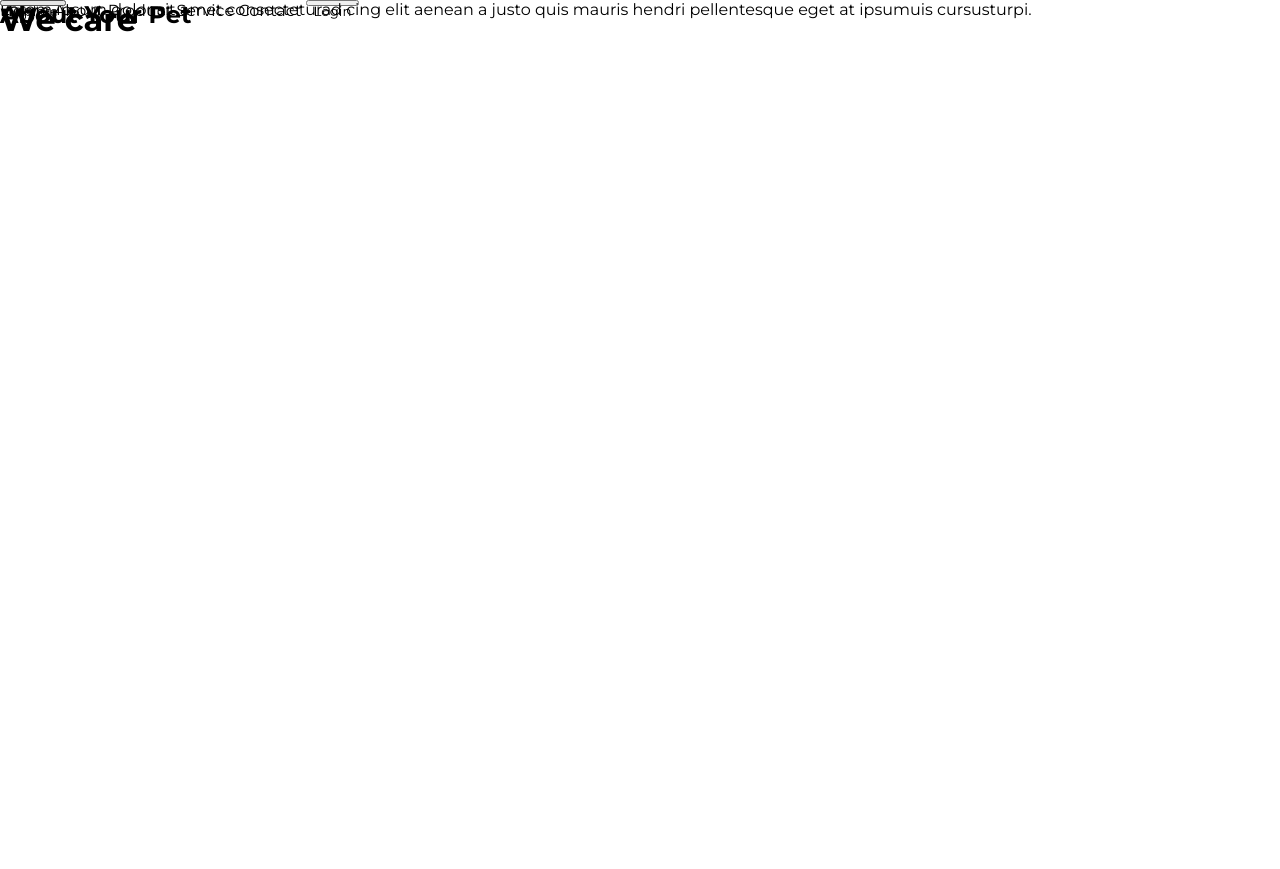
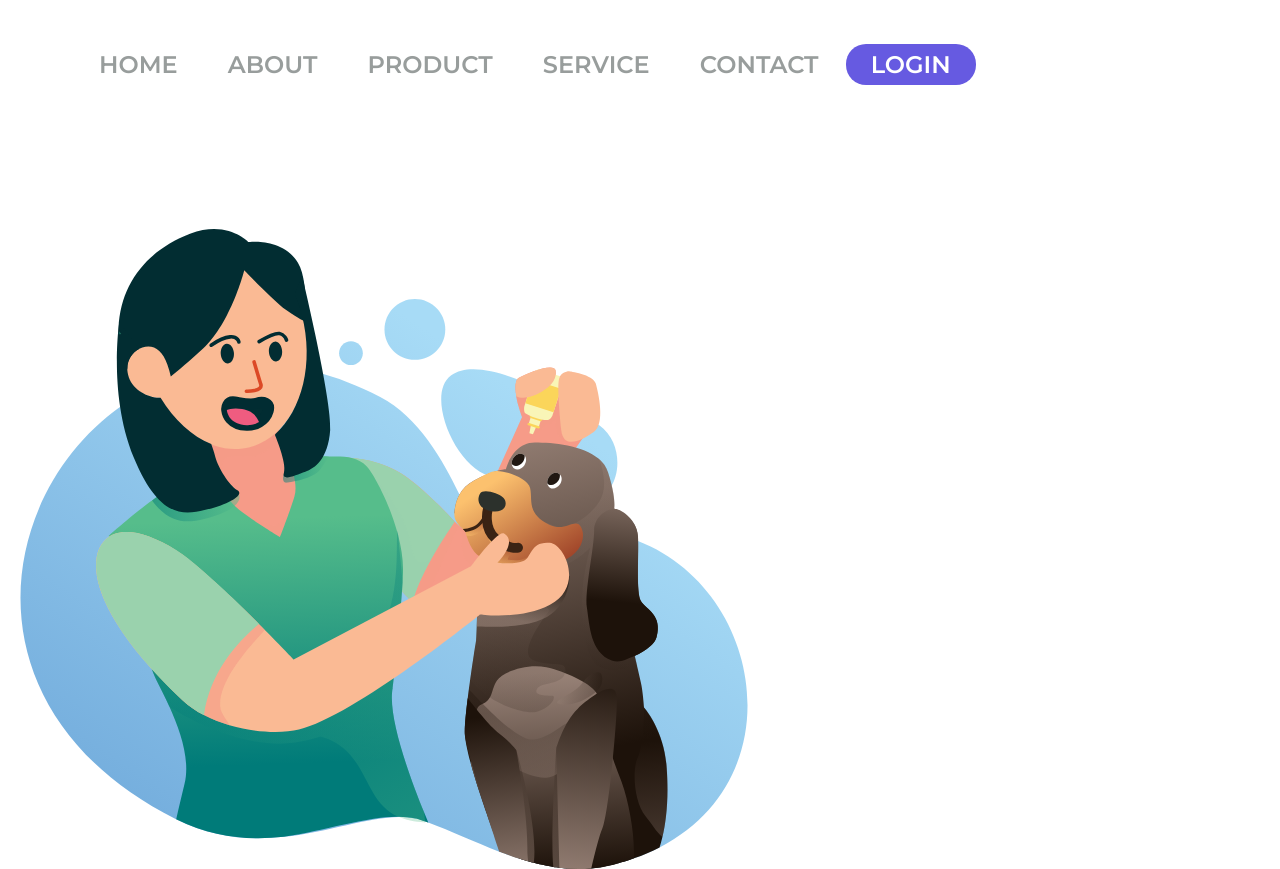
Before and after one commit to Matheus-Guerreiro/Veterinary, a plain HTML site: page index.html in a window 1280 px wide. Shown: the top 869 px of the page. Before the commit the page ends 800 px from the top, so only its background shows below. Drawn offline with Linux system fonts and the light colour scheme.

Commit message:
Modified css.

```diff
--- a/index.html
+++ b/index.html
@@ -14,12 +14,12 @@
 
 <body>
     <div class="navbar">
-        <a>Home</a>
-        <a>About</a>
-        <a>Product</a>
-        <a>Service</a>
-        <a>Contact</a>
-        <button class="button-login">Login</button>
+        <a class="link-navbar">HOME</a>
+        <a class="link-navbar">ABOUT</a>
+        <a class="link-navbar">PRODUCT</a>
+        <a class="link-navbar">SERVICE</a>
+        <a class="link-navbar">CONTACT</a>
+        <button class="button-login">LOGIN</button>
     </div>
     <div class="conatiner">
         <div class="column1">
--- a/styles.css
+++ b/styles.css
@@ -1,6 +1,51 @@
-*{
+* {
     font-family: 'Montserrat', sans-serif;
     margin: 0;
-    height: 0;
+    padding: 0;
     box-sizing: border-box;
 }
+
+.navbar {
+    margin: 44px 0px 144px 76px;
+}
+
+.link-navbar {
+    width: 79px;
+    height: 29px;
+    margin: 0 23px;
+    font-weight: 600;
+    font-size: 24px;
+    line-height: 29px;
+    color: #989D9C;
+    cursor: pointer;
+}
+
+.link-navbar:hover{
+    color: #676868;
+}
+
+.button-login {
+    width: 130px;
+    height: 41px;
+    border: none;
+    border-radius: 20px;
+    background: #665AE1;
+    font-weight: 600;
+    font-size: 24px;
+    line-height: 29px;
+    color: #FFFFFF;
+    cursor: pointer;
+}
+
+.button-login:hover{
+    background: #5a50c9;
+}
+
+.button-login:active {
+    background: #463e9b;
+}
+
+img {
+    width: 60vw;
+    height: 80vh;
+}
```
